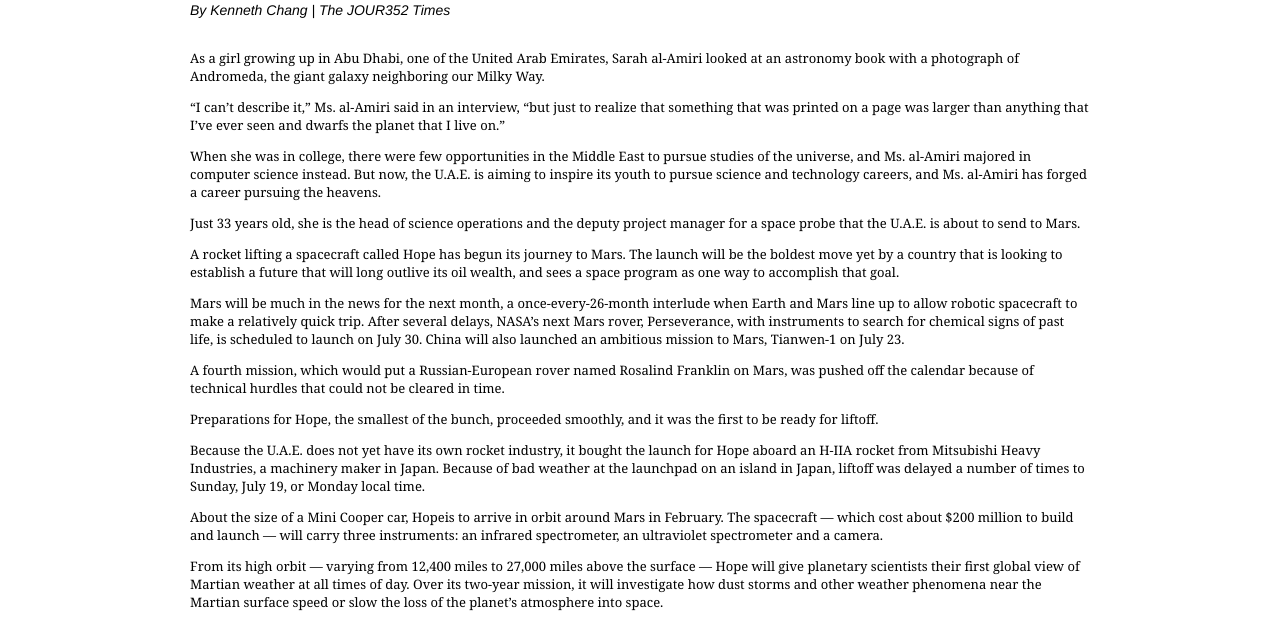
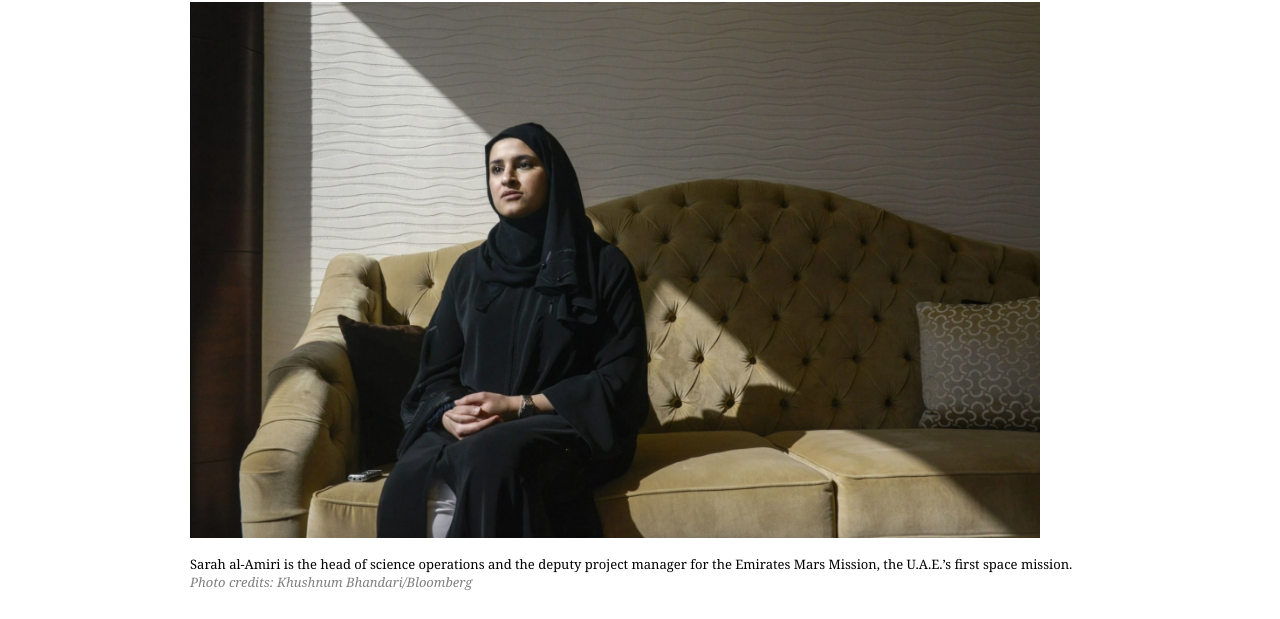
Before and after one commit to dakerman21/resume, a plain HTML site: page akermanlayout/index.html in a window 1280 px wide. Shown: the part 156-775 px from the top of the page. Drawn offline with Linux system fonts and the light colour scheme.

Commit message:
review changes

```diff
--- a/akermanlayout/index.html
+++ b/akermanlayout/index.html
@@ -12,6 +12,12 @@
     <div id="content">
       <!--headline!-->
     <h1> The Journey to Mars </h1>
+
+    <img src="uae-mars1.jpg" width=850px </img>
+    <p> <div id="caption"> Sarah al-Amiri is the head of science operations and the deputy project manager for the Emirates Mars Mission, the U.A.E.’s first space mission. <br>
+    <div id="credits"> Photo credits: Khushnum Bhandari/Bloomberg </div> </div> </p>
+
+<br>
 
 <div id="byline"> By Kenneth Chang | The JOUR352 Times </div>
 <br>
--- a/akermanlayout/stylesheet.css
+++ b/akermanlayout/stylesheet.css
@@ -29,3 +29,13 @@
   font-family: georgia,serif;
   font-size: 13px;
 }
+
+#caption {
+  color: black;
+  margin: 0px 0px 0px 0px;
+}
+
+#credits {
+  color: grey;
+  font-style: italic;
+}
```
Also changed, not shown: index.html (+1 -1 lines), akermanlayout/uae-mars1.jpg (added), akermanlayout/uae-mars2.jpg (added), akermanlayout/uae-mars3.jpg (added).
